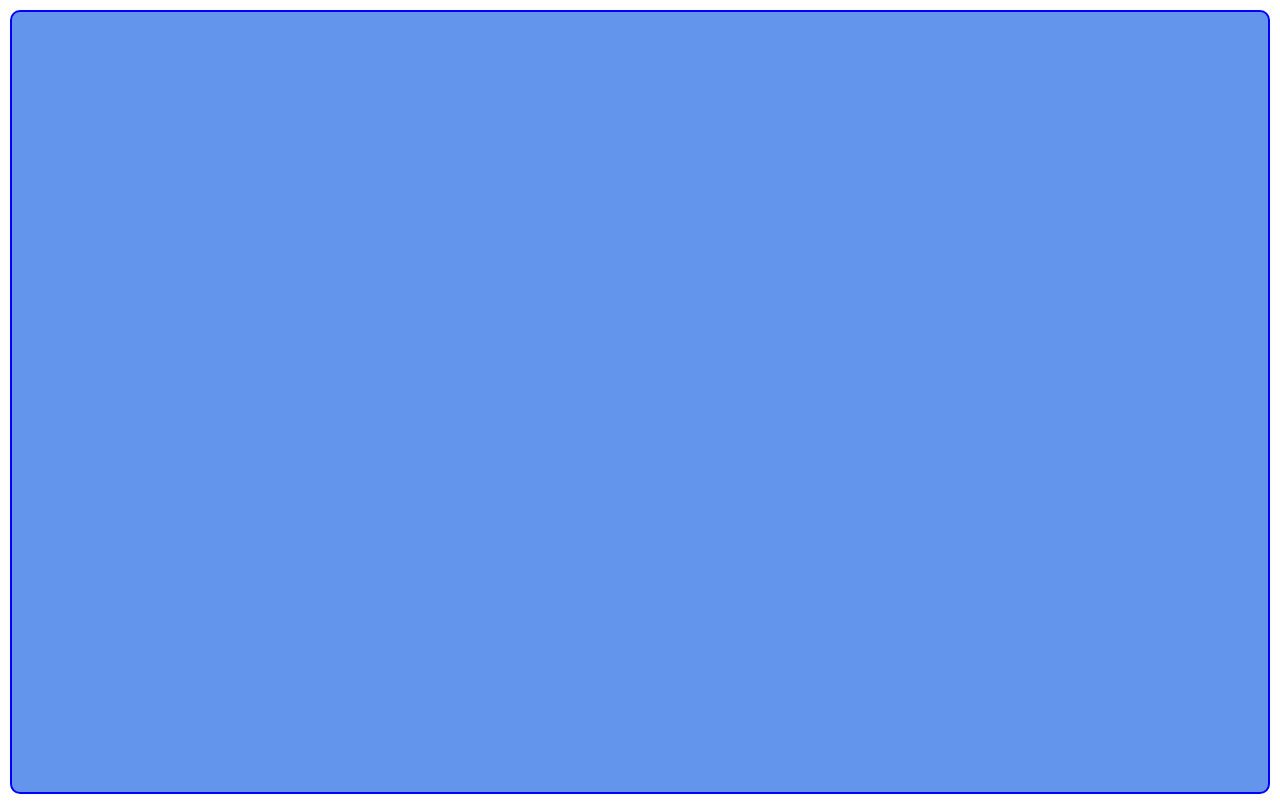
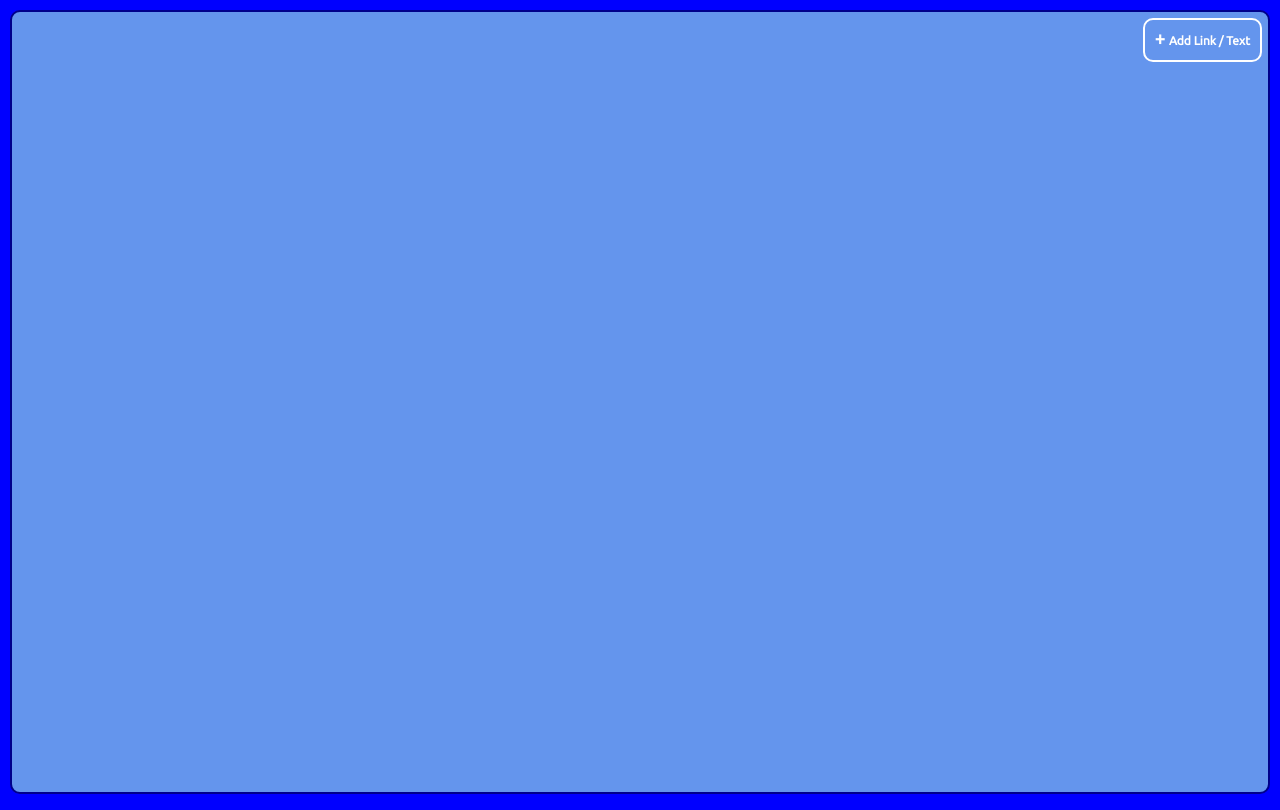
Before and after one commit to ericposas/pages, a React app: page / in a window 1280 px wide. Built offline with nearby package versions, Linux system fonts and the light colour scheme.

Commit message:
added "add link" button to page

```diff
--- a/src/components/Page.js
+++ b/src/components/Page.js
@@ -1,19 +1,22 @@
 import React from 'react'
 import styled from 'styled-components'
+import PlusButton from './PlusButton'
 
 class Page extends React.Component {
   render(){
-    const Outer = styled.div`
+    const ContainingElement = styled.div`
       margin: 10px;
       width: 100%-;
       height: 100%;
       display: block;
       border-radius: 10px;
-      border: 2px solid #0000FF;
+      border: 2px solid darkblue;
       background-color: cornflowerblue;
     `
     return(
-      <Outer></Outer>
+      <ContainingElement>
+        <PlusButton/>
+      </ContainingElement>
     )
   }
 }
--- /dev/null
+++ b/src/components/PlusButton.js
@@ -0,0 +1,15 @@
+import React from 'react'
+import '../scss/plus-button.scss'
+
+export default class PlusButton extends React.Component {
+  render(){
+    return(
+      <div className="plus-button-container">
+        <div className="plus-button-text">
+          <span className="plus-button-symbol">+ </span>
+          Add Link / Text
+        </div>
+      </div>
+    )
+  }
+}
--- a/src/index.js
+++ b/src/index.js
@@ -4,7 +4,7 @@ import {createStore} from 'redux'
 import {Provider} from 'react-redux'
 import Reducer from './modules/Reducer'
 import App from './components/App'
-import './index.scss'
+import './scss/index.scss'
 
 // inject some initial DOM into our HTML before letting React takeover
 let root = document.createElement('div')
--- a/src/index.scss
+++ b/src/scss/index.scss
@@ -1,4 +1,5 @@
 html,
 body{
   margin: 0;
+  background-color: blue;
 }
--- /dev/null
+++ b/src/scss/plus-button.scss
@@ -0,0 +1,35 @@
+$color: cornflowerblue;
+$width: 100;
+$height: 40;
+$margin: 6px;
+
+@import url('https://fonts.googleapis.com/css?family=Ubuntu');
+
+.plus-button-text{
+  color: #FFF;
+  font-family: 'Ubuntu', sans-serif;
+  font-size: .75em;
+  font-weight: bold;
+  padding-left: 10px;
+  padding-right: 10px;
+}
+.plus-button-symbol{
+  font-size: 1.5em;
+}
+.plus-button-container{
+  float: right;
+  margin: $margin;
+  background-color: $color;
+  border: 2px solid white;
+  border-radius: 10px;
+  text-align: right;
+  line-height: ($height - 4)+px;
+  webkit-user-select: none;
+  transition: transform .35s ease;
+  cursor: pointer;
+  // width: $width;
+  height: $height+px;
+}
+.plus-button-container:hover{
+  transform: scale(1.1);
+}
```
